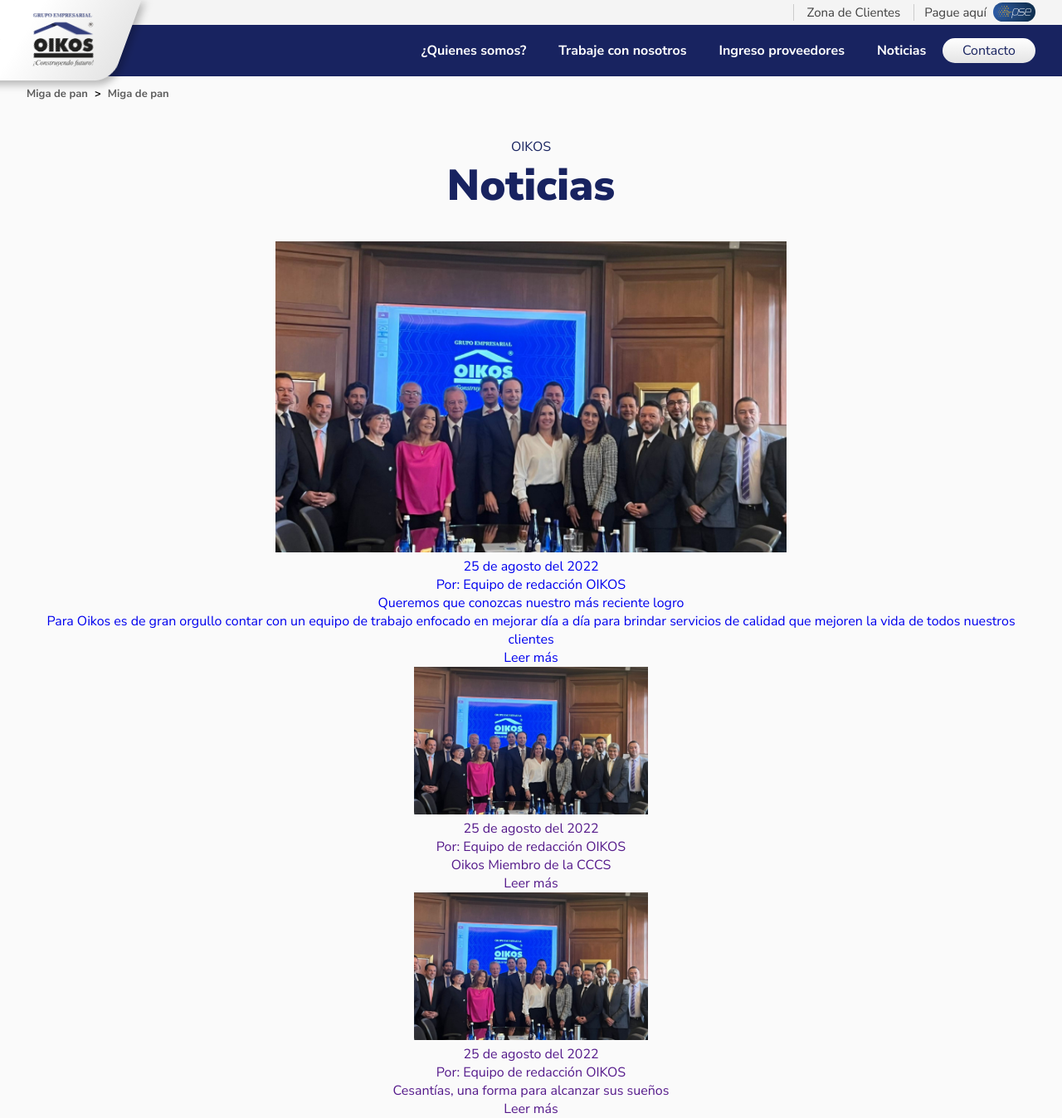
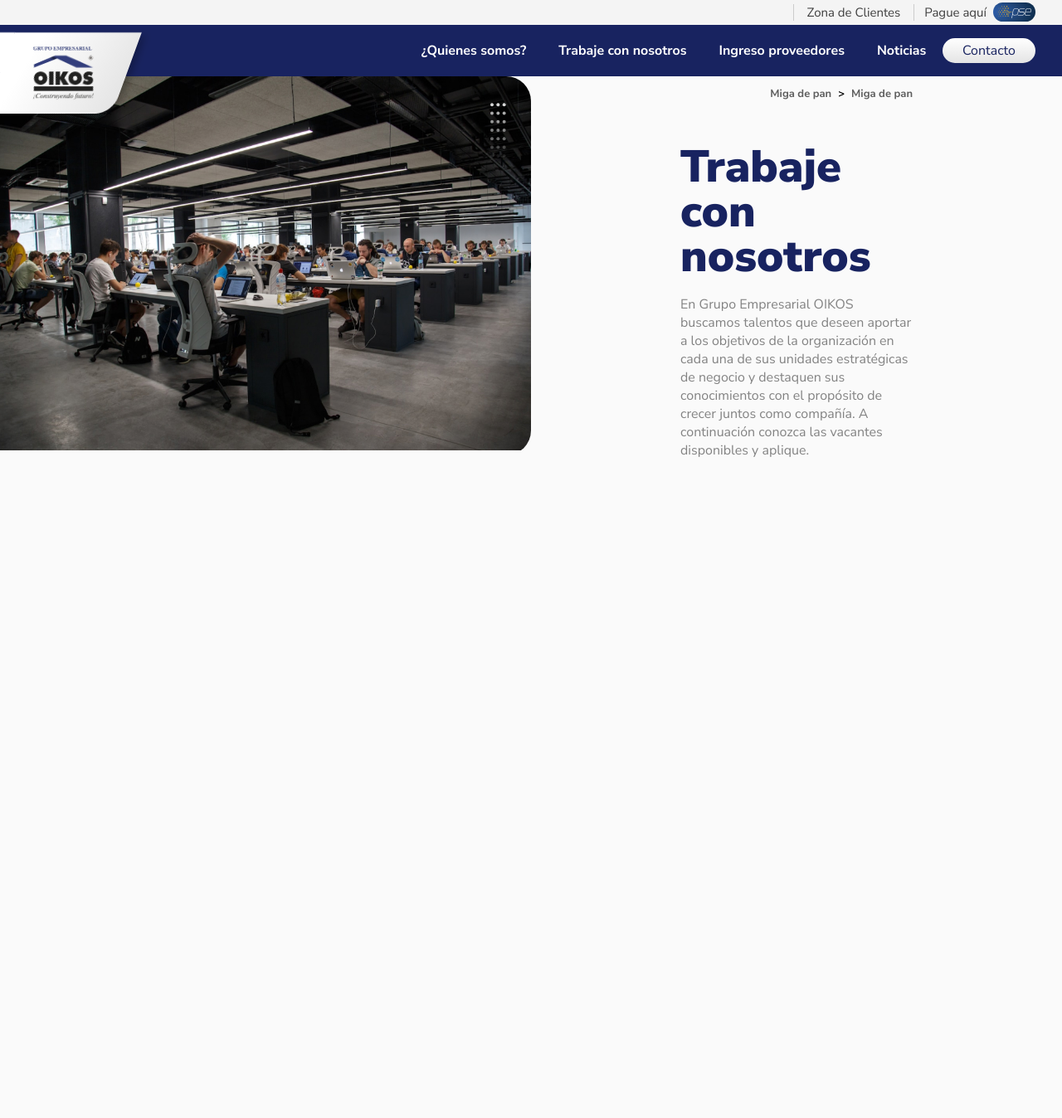
Before and after one commit to JuanDavid-PAXZU/OIKOS_GRUPO, a plain HTML site: page trabaje_con_nosotros.html in a window 1280 px wide. Shown: the part 1-1349 px from the top of the page at 83% size. After the commit the page ends 800 px from the top, so only its background shows below. Drawn offline with nearby package versions, Linux system fonts and the light colour scheme.

Commit message:
avance trabaje con nosotros

```diff
--- a/scss/trabaje_nosotros.scss
+++ b/scss/trabaje_nosotros.scss
@@ -0,0 +1,62 @@
+.s_trabaje_nosotros{
+    display: grid;
+    grid-template-columns: 1fr 1fr;
+    align-items: flex-start;
+    picture{
+        display: inline-block;
+        overflow: hidden;
+        width: 100%;
+        height: 100%;
+        border-radius: 0 30px 30px 0;
+        position: relative;
+        &::before{
+            content: '';
+            position: absolute;
+            right: 30px;
+            top: 30px;
+            background: url('../images/diseno/trabaje_con_nosotros/puntos.svg') no-repeat center;
+            background-size: contain;
+            width: 19px;
+            height: 69px;
+            z-index: 1;
+        }
+        img{
+            width: 100%;
+            height: 100%;
+            object-fit: cover;
+        }
+    }
+}
+
+.col_trabaje2{
+    padding: 0 180px;
+    box-sizing: border-box;
+}
+
+h1{
+    font-size: 54px;
+    font-weight: 900;
+    text-align: left;
+    color: #182360;
+    margin: 40px 0 20px;
+    max-width: 380px;
+    line-height: 1;
+}
+.desc_trabaje{
+    text-align: left;
+    color: #838383;
+    margin: 0 0 10px;
+    max-width: 480px;
+}
+
+
+
+
+
+
+
+
+.al-right{
+    text-align: right;
+    justify-content: flex-end;
+}
--- a/trabaje_con_nosotros.html
+++ b/trabaje_con_nosotros.html
@@ -72,84 +72,36 @@
   </header>
 
   <main class="cuerpo">
-    <div class="cnt_gen_noticias">
-      <div class="cnt_central">
-        <div class="miga">
+
+    <section class="s_trabaje_nosotros">
+        <div class="col_trabaje">
+            <picture>
+                <img width="710" height="678" src="images/diseno/trabaje_con_nosotros/img.jpg" alt="">
+            </picture>
+        </div>
+        <div class="col_trabaje2">
+
+            <div class="miga al-right">
                 <a href="">Miga de pan</a>
                 <span> &gt; </span>
                 <a href="">Miga de pan</a>
             </div>
 
-        <div class="h_oikos">
-          Noticias
+            <h1>
+                Trabaje con nosotros
+            </h1>
+            <div class="desc_trabaje">
+                En Grupo Empresarial OIKOS buscamos talentos que deseen aportar a los objetivos de la organización en cada una de sus unidades estratégicas de negocio y destaquen sus conocimientos con el propósito de crecer juntos como compañía. A continuación conozca las vacantes disponibles y aplique.
             </div>
-
-        <div class="cnt_tob_not_dest">
-          <a href="noticia_interna.html" class="cnt_not_dest">
-              <div class="img_not_dest">
-                <img src="images/diseno/noticias/img_nota.jpeg" alt="" width="616" height="375">
-              </div>
-              <div class="cnt_inf_not_dest">
-                  <div class="row_fecha_autor">
-                      <div class="fecha_nota">25 de agosto del 2022</div>
-                      <div class="autor_nota">Por: <span>Equipo de redacción OIKOS</span></div>
-                  </div>
-                  <div class="h_not_dest">
-                    Queremos que conozcas nuestro más reciente logro
-                  </div>
-                  <div class="txt_not_dest">
-                    Para Oikos es de gran orgullo contar con un equipo de trabajo enfocado en mejorar día a día para brindar servicios de calidad que mejoren la vida de todos nuestros clientes
-                  </div>
-                  <div class="btn_not">
-                    Leer más
-                  </div>
-              </div>
-          </a>
-          <div class="col_top_dest">
-              <a href="" class="cnt_otra_not_dest">
-                  <div class="img_otra_not_dest">
-                    <img src="images/diseno/noticias/img_nota.jpeg" alt="" width="282" height="178">
-                  </div>
-                  <div class="inf_otra_not_dest">
-                      <div class="cnt_fecha_autor">
-                          <div class="fecha_nota">25 de agosto del 2022</div>
-                          <div class="autor_nota">Por: <span>Equipo de redacción OIKOS</span></div>
-                      </div>
-                      <div class="h_otra_not_dest">
-                        Oikos Miembro de la CCCS
-                      </div>
-                      <div class="btn_not">
-                        Leer más
-                      </div>
-                  </div>
-              </a>
-              <a href="" class="cnt_otra_not_dest">
-                <div class="img_otra_not_dest">
-                  <img src="images/diseno/noticias/img_nota.jpeg" alt="" width="282" height="178">
-                </div>
-                <div class="inf_otra_not_dest">
-                    <div class="cnt_fecha_autor">
-                        <div class="fecha_nota">25 de agosto del 2022</div>
-                        <div class="autor_nota">Por: <span>Equipo de redacción OIKOS</span></div>
-                    </div>
-                    <div class="h_otra_not_dest">
-                      Cesantías, una forma para alcanzar sus sueños
-                    </div>
-                    <div class="btn_not">
-                      Leer más
-                    </div>
-                </div>
-            </a>
-          </div>
+            <form action="" class="form_trabaje">
+                <div class="cont_input">
 
                 </div>
 
-        <div class="cnt_bot_not">
+            </form>
+        </div>
+    </section>
 
-        </div>
-
-      </div>
-    </div>
   </main>
 
   <!-- FOOTER -->
```
Also changed, not shown: css/trabaje_nosotros.css, images/diseno/trabaje_con_nosotros/img.jpg (added), images/diseno/trabaje_con_nosotros/puntos.svg (added), 2 other files. Lines whose indentation alone changed are shown as unchanged.
